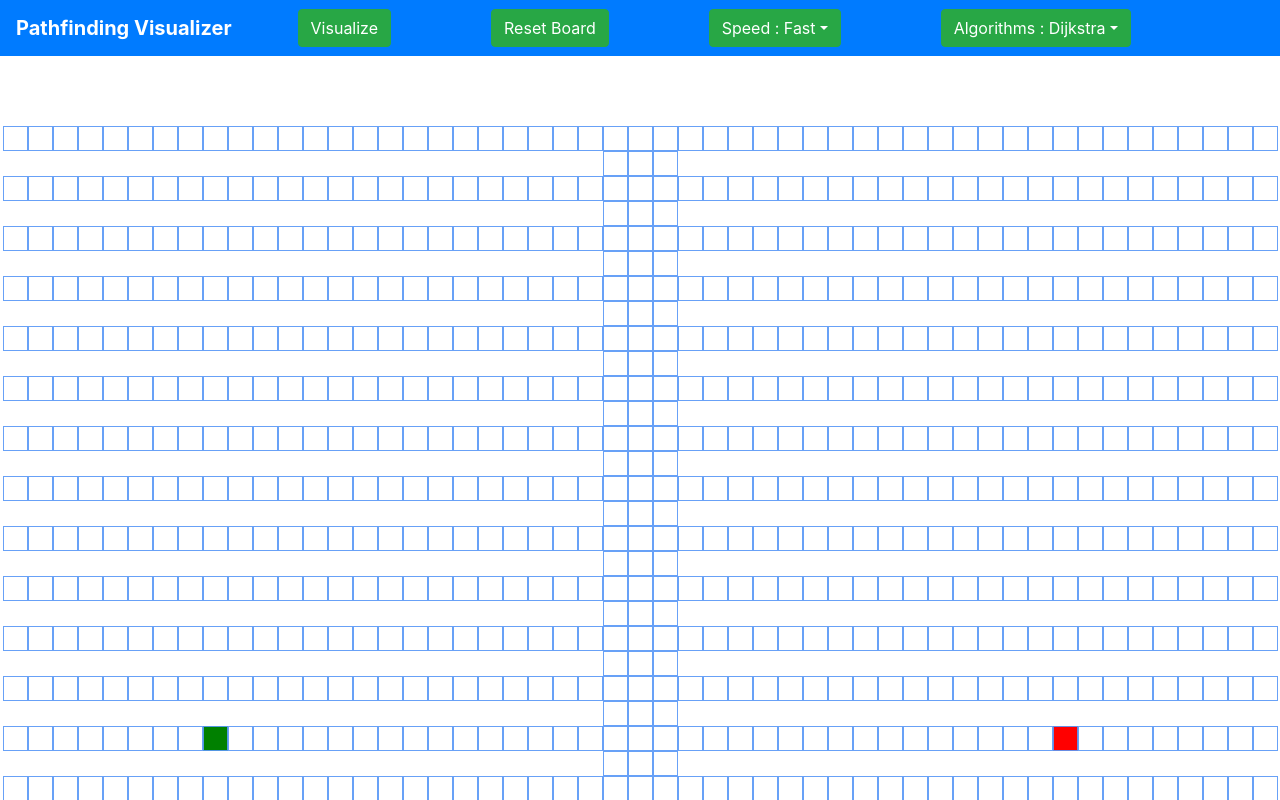
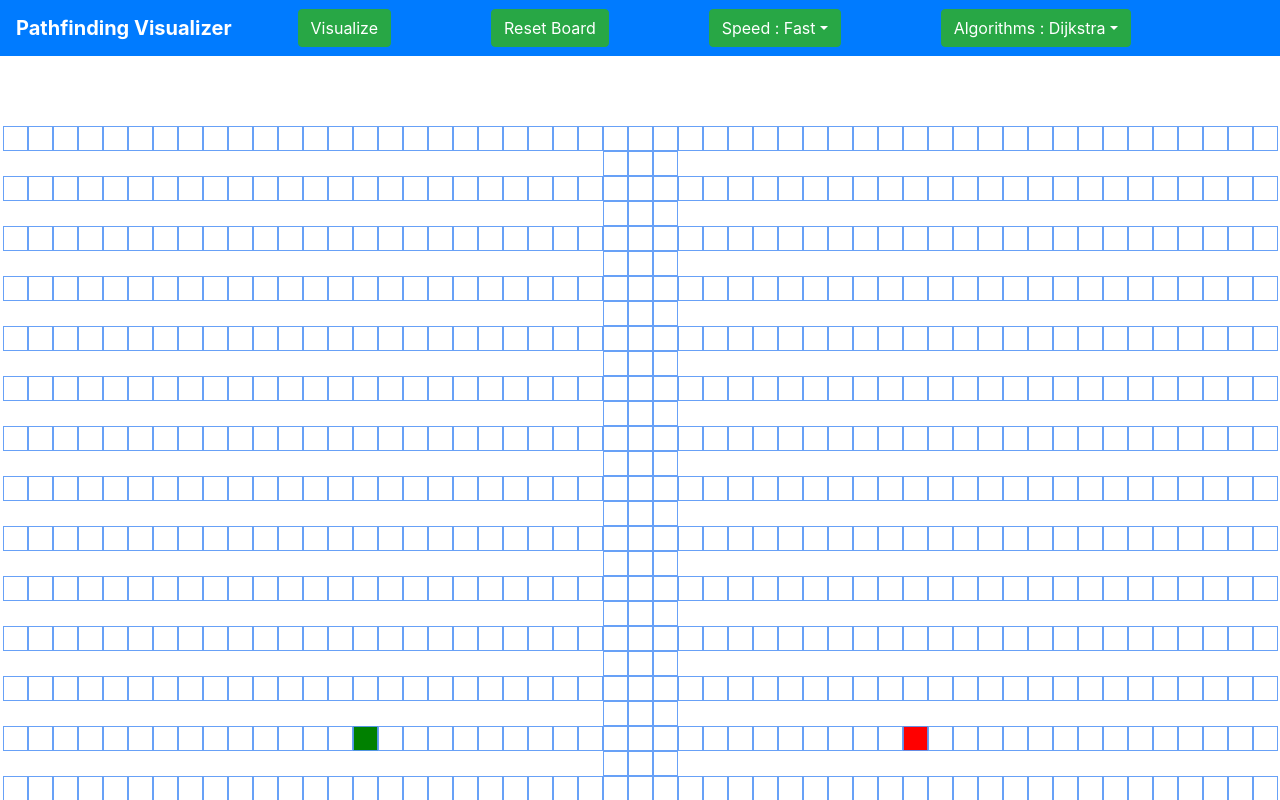
Before and after one commit to mingchengzack/Path-Finding-Visualizer, a React (Create React App) app: page / in a window 1280 px wide. Shown: the top 800 px of the page. Built offline with nearby package versions, Linux system fonts and the light colour scheme.

Commit message:
added dfs and bfs

```diff
--- a/public/index.html
+++ b/public/index.html
@@ -7,10 +7,7 @@
     -->
     <meta name="viewport" content="width=device-width, initial-scale=1" />
     <meta name="theme-color" content="#000000" />
-    <meta
-      name="description"
-      content="Web site created using create-react-app"
-    />
+    <meta name="description" content="Pathfinding Visualizer using React" />
     <title>Pathfinding Visualizer</title>
   </head>
   <body>
--- a/src/algorithms/bfs.js
+++ b/src/algorithms/bfs.js
@@ -0,0 +1,58 @@
+import { nodeType } from "../components/Node";
+
+// performs breadth first search algorithm
+export function bfs(grid, startNode, endNode) {
+  const visitedNodes = [];
+  let unvisitedNodes = [];
+  unvisitedNodes.push(startNode);
+  while (unvisitedNodes.length !== 0) {
+    // get next cur node
+    const curNode = unvisitedNodes.shift();
+    // add neighbors to unvisitedNodes
+    updateUnvisitedNeighbors(curNode, grid, unvisitedNodes);
+    curNode.isVisited = true;
+    if (curNode === endNode) return visitedNodes;
+    if (curNode !== startNode) {
+      curNode.type = nodeType.VISITED;
+      visitedNodes.push(curNode);
+    }
+  }
+
+  return visitedNodes;
+}
+
+function updateUnvisitedNeighbors(node, grid, unvisitedNodes) {
+  const { x, y } = node;
+  if (
+    x > 0 &&
+    !grid[y][x - 1].isVisited &&
+    grid[y][x - 1].type !== nodeType.WALL
+  ) {
+    grid[y][x - 1].isVisited = true;
+    unvisitedNodes.push(grid[y][x - 1]);
+  }
+  if (
+    y < grid.length - 1 &&
+    !grid[y + 1][x].isVisited &&
+    grid[y + 1][x].type !== nodeType.WALL
+  ) {
+    grid[y + 1][x].isVisited = true;
+    unvisitedNodes.push(grid[y + 1][x]);
+  }
+  if (
+    x < grid[0].length - 1 &&
+    !grid[y][x + 1].isVisited &&
+    grid[y][x + 1].type !== nodeType.WALL
+  ) {
+    grid[y][x + 1].isVisited = true;
+    unvisitedNodes.push(grid[y][x + 1]);
+  }
+  if (
+    y > 0 &&
+    !grid[y - 1][x].isVisited &&
+    grid[y - 1][x].type !== nodeType.WALL
+  ) {
+    grid[y - 1][x].isVisited = true;
+    unvisitedNodes.push(grid[y - 1][x]);
+  }
+}
--- a/src/algorithms/dfs.js
+++ b/src/algorithms/dfs.js
@@ -0,0 +1,53 @@
+import { nodeType } from "../components/Node";
+
+// performs depth first search algorithm
+export function dfs(grid, startNode, endNode) {
+  const visitedNodes = [];
+  let unvisitedNodes = [];
+  unvisitedNodes.push(startNode);
+  while (unvisitedNodes.length !== 0) {
+    // get next cur node
+    const curNode = unvisitedNodes.shift();
+
+    // add neighbors to unvisitedNodes
+    updateUnvisitedNeighbors(curNode, grid, unvisitedNodes);
+    if (!curNode.isVisited) {
+      curNode.isVisited = true;
+      if (curNode === endNode) return visitedNodes;
+      if (curNode !== startNode) {
+        curNode.type = nodeType.VISITED;
+        visitedNodes.push(curNode);
+      }
+    }
+  }
+
+  return visitedNodes;
+}
+
+function updateUnvisitedNeighbors(node, grid, unvisitedNodes) {
+  const { x, y } = node;
+  if (
+    x > 0 &&
+    !grid[y][x - 1].isVisited &&
+    grid[y][x - 1].type !== nodeType.WALL
+  )
+    unvisitedNodes.unshift(grid[y][x - 1]);
+  if (
+    y < grid.length - 1 &&
+    !grid[y + 1][x].isVisited &&
+    grid[y + 1][x].type !== nodeType.WALL
+  )
+    unvisitedNodes.unshift(grid[y + 1][x]);
+  if (
+    x < grid[0].length - 1 &&
+    !grid[y][x + 1].isVisited &&
+    grid[y][x + 1].type !== nodeType.WALL
+  )
+    unvisitedNodes.unshift(grid[y][x + 1]);
+  if (
+    y > 0 &&
+    !grid[y - 1][x].isVisited &&
+    grid[y - 1][x].type !== nodeType.WALL
+  )
+    unvisitedNodes.unshift(grid[y - 1][x]);
+}
--- a/src/algorithms/dijkstra.js
+++ b/src/algorithms/dijkstra.js
@@ -2,7 +2,7 @@ import { nodeType } from "../components/Node";
 
 // performs Dijkstra's algorithm
 export function dijkstra(grid, startNode, endNode) {
-  const visitedNodes = [];
+  let visitedNodes = [];
   let unvisitedNodes = [];
   for (const row of grid) {
     for (const node of row) {
@@ -31,7 +31,7 @@ export function dijkstra(grid, startNode, endNode) {
 }
 
 // backtracks from the endNode to find the shortest path
-export function getNodesInShortestPath(startNode, endNode) {
+export function dijkstraPath(startNode, endNode) {
   const nodesInShortestPath = [];
   let currNode = endNode.prevNode;
   while (currNode !== null && currNode !== startNode) {
--- a/src/components/Grid.jsx
+++ b/src/components/Grid.jsx
@@ -1,12 +1,14 @@
 import React, { Component } from "react";
 import Node, { nodeType } from "./Node";
-import { dijkstra, getNodesInShortestPath } from "../algorithms/dijkstra";
+import { dijkstra, dijkstraPath } from "../algorithms/dijkstra";
+import { dfs } from "../algorithms/dfs";
+import { bfs } from "../algorithms/bfs";
 
 import "./Node.css";
 
-const DEFAULT_START_X = 8;
+const DEFAULT_START_X = 14;
 const DEFAULT_START_Y = 12;
-const DEFAULT_END_X = 42;
+const DEFAULT_END_X = 36;
 const DEFAULT_END_Y = 12;
 
 class Grid extends Component {
@@ -82,6 +84,12 @@ class Grid extends Component {
       case "Dijkstra":
         this.visualizeDijkstra(speed);
         break;
+      case "Depth First Search":
+        this.visualizeDFS(speed);
+        break;
+      case "Breadth First Search":
+        this.visualizeBFS(speed);
+        break;
       default:
         this.visualizeDijkstra(speed);
         break;
@@ -90,29 +98,36 @@ class Grid extends Component {
 
   visualizeDijkstra(speed) {
     const visitedNodes = dijkstra(this.grid, this.startNode, this.endNode);
-    const nodesInShortestPath = getNodesInShortestPath(
-      this.startNode,
-      this.endNode
-    );
-    this.animateDijkstra(visitedNodes, nodesInShortestPath, speed);
+    const nodesInPath = dijkstraPath(this.startNode, this.endNode);
+    this.animatePath(visitedNodes, nodesInPath, speed);
   }
 
-  animateDijkstra(visitedNodes, nodesInShortestPath, speed) {
+  visualizeDFS(speed) {
+    const visitedNodes = dfs(this.grid, this.startNode, this.endNode);
+    this.animatePath(visitedNodes, visitedNodes, speed);
+  }
+
+  visualizeBFS(speed) {
+    const visitedNodes = bfs(this.grid, this.startNode, this.endNode);
+    this.animatePath(visitedNodes, visitedNodes, speed);
+  }
+
+  animatePath(visitedNodes, nodesInPath, speed) {
     for (let i = 0; i <= visitedNodes.length; i++) {
       if (i === visitedNodes.length) {
         setTimeout(() => {
-          for (let j = 0; j < nodesInShortestPath.length; j++) {
+          for (let j = 0; j < nodesInPath.length; j++) {
             setTimeout(() => {
-              const node = nodesInShortestPath[j];
+              const node = nodesInPath[j];
               this[`node-${node.y}-${node.x}`].setNode(nodeType.PATH);
-            }, 20 + 50 * j);
+            }, 10 + 2 * speed * j);
           }
-        }, speed + speed * i);
+        }, 10 + speed * i);
       } else {
         setTimeout(() => {
           const node = visitedNodes[i];
           this[`node-${node.y}-${node.x}`].setNode(nodeType.VISITED);
-        }, 20 + speed * i);
+        }, 10 + speed * i);
       }
     }
   }
--- a/src/components/PathfindingVisualizer.jsx
+++ b/src/components/PathfindingVisualizer.jsx
@@ -7,7 +7,7 @@ import "./Navbar.css";
 
 const algorithms = [
   "Dijkstra",
-  "A*",
+  "A* Search",
   "Depth First Search",
   "Breadth First Search"
 ];
```
